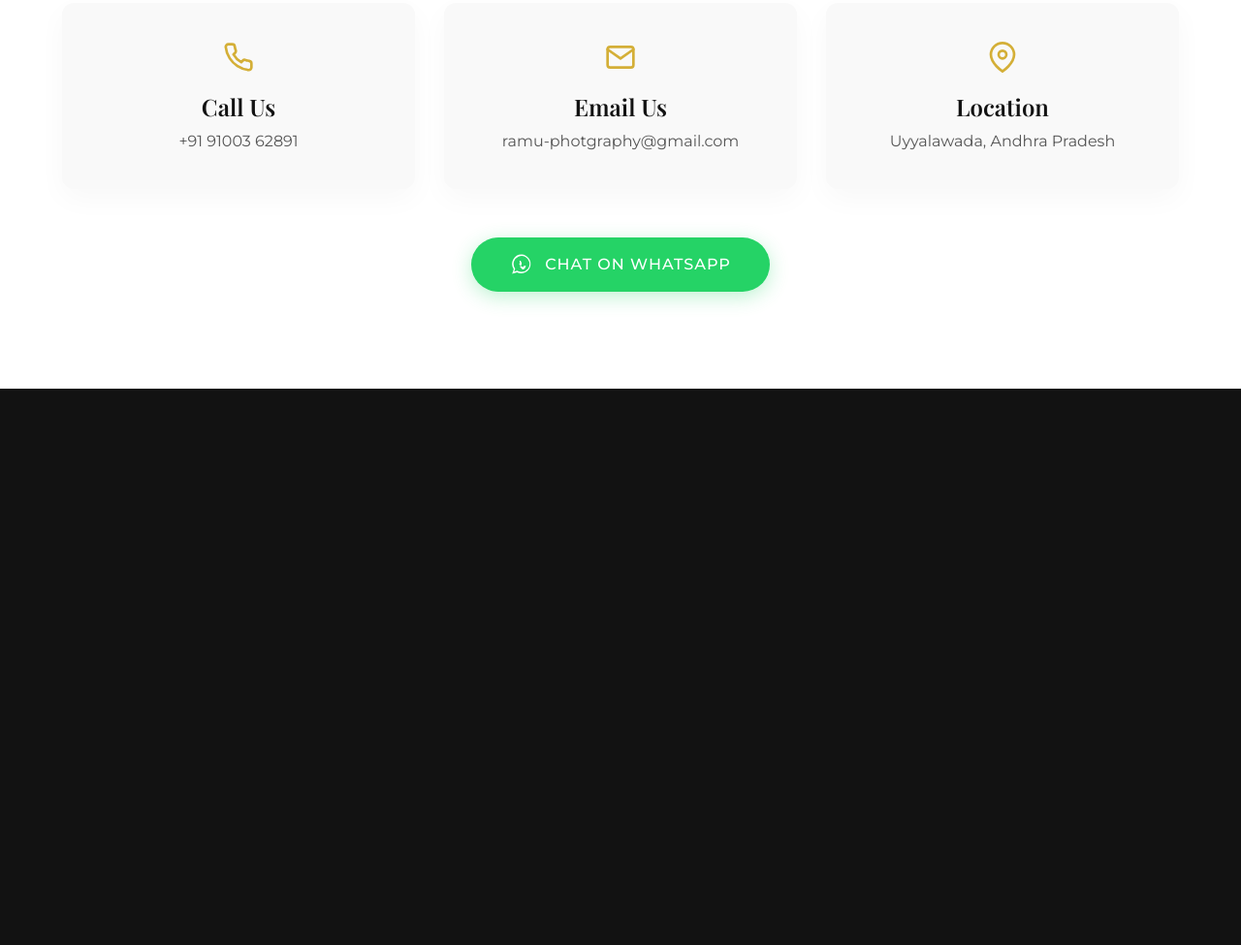
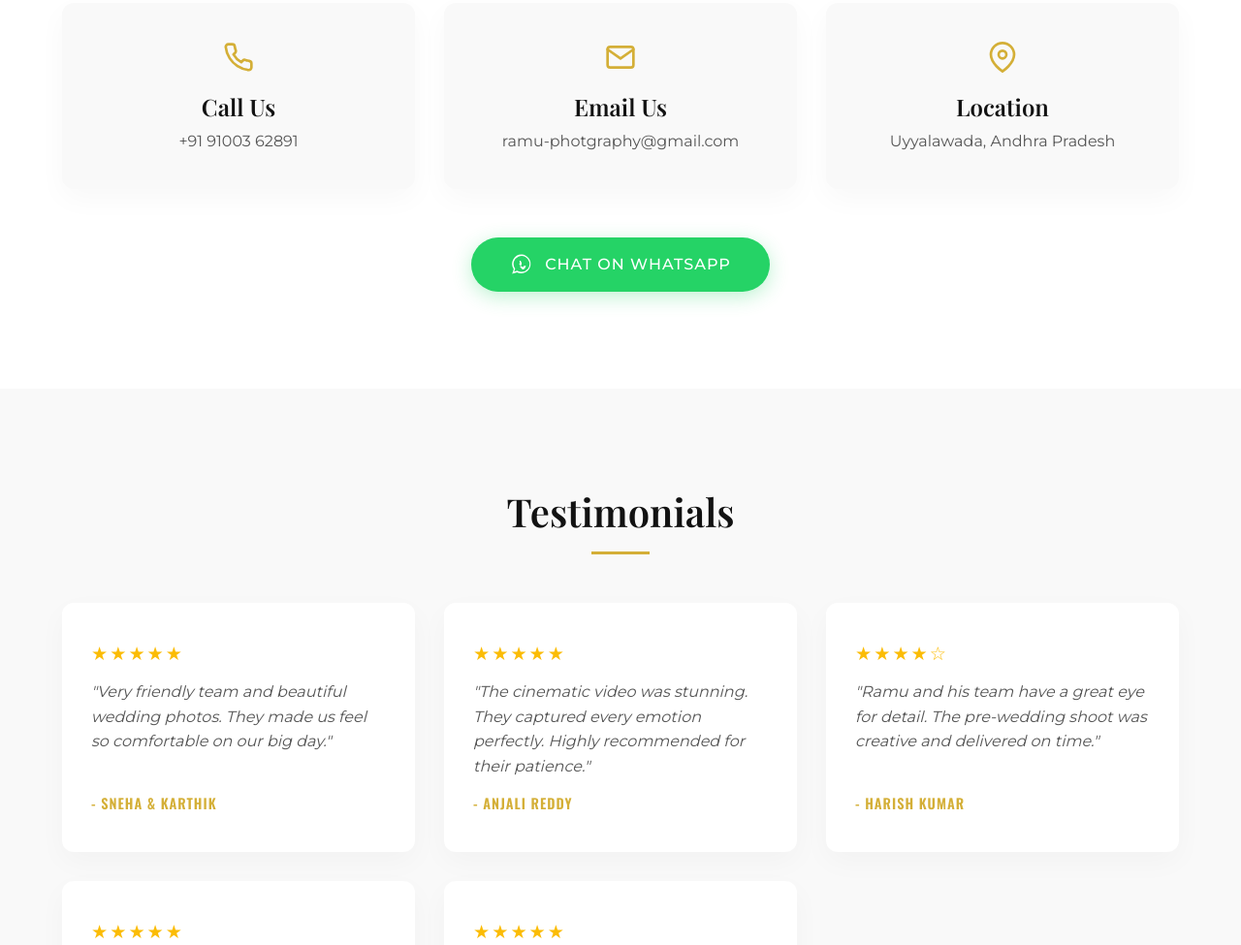
Before and after one commit to html-ramu/ramu-photography, a plain HTML site: page index.html in a window 1280 px wide. Shown: the part 1825-2800 px from the top of the page at 97% size. Before the commit the page ends 2226 px from the top, so only its background shows below. Drawn offline with nearby package versions, Linux system fonts and the light colour scheme; a web font is replaced by a local one.

Commit message:
Update rating badge and add cinematic Testimonials section

```diff
--- a/index.html
+++ b/index.html
@@ -167,17 +167,57 @@
                 </div>
             </div>
         </section>
+
+        <section class="testimonials-section" id="testimonials">
+            <div class="testimonials-container">
+                <div class="section-header">
+                    <h2 class="section-title">Testimonials</h2>
+                    <div class="title-underline"></div>
+                </div>
+
+                <div class="testimonials-grid">
+                    <div class="testimonial-card">
+                        <div class="stars">&#9733;&#9733;&#9733;&#9733;&#9733;</div>
+                        <p class="testimonial-text">"Very friendly team and beautiful wedding photos. They made us feel so comfortable on our big day."</p>
+                        <span class="client-name">- Sneha & Karthik</span>
+                    </div>
+
+                    <div class="testimonial-card">
+                        <div class="stars">&#9733;&#9733;&#9733;&#9733;&#9733;</div>
+                        <p class="testimonial-text">"The cinematic video was stunning. They captured every emotion perfectly. Highly recommended for their patience."</p>
+                        <span class="client-name">- Anjali Reddy</span>
+                    </div>
+
+                    <div class="testimonial-card">
+                        <div class="stars">&#9733;&#9733;&#9733;&#9733;&#9734;</div>
+                        <p class="testimonial-text">"Ramu and his team have a great eye for detail. The pre-wedding shoot was creative and delivered on time."</p>
+                        <span class="client-name">- Harish Kumar</span>
+                    </div>
+
+                    <div class="testimonial-card">
+                        <div class="stars">&#9733;&#9733;&#9733;&#9733;&#9733;</div>
+                        <p class="testimonial-text">"Our engagement photos turned out so elegant and natural. I love the candid moments they managed to catch."</p>
+                        <span class="client-name">- Priya & Rahul</span>
+                    </div>
+
+                    <div class="testimonial-card">
+                        <div class="stars">&#9733;&#9733;&#9733;&#9733;&#9733;</div>
+                        <p class="testimonial-text">"Professional, polite, and very talented. The album quality is premium and exactly what we hoped for."</p>
+                        <span class="client-name">- Kiran</span>
+                    </div>
+                </div>
+            </div>
+        </section>
     </main>
 
     <a href="https://wa.me/919100362891?text=Hi,%20I%20am%20interested%20in%20your%20photography%20services" class="floating-whatsapp" target="_blank" rel="noopener noreferrer" aria-label="Contact on WhatsApp">
         <svg viewBox="0 0 32 32" width="28" height="28" fill="white"><path d="M16 2a13 13 0 0 0-10.8 20.3l-2.2 6.5 6.7-2.1A13 13 0 1 0 16 2zm0 24a11 11 0 0 1-5.6-1.5l-.4-.2-4.2 1.3 1.3-4.1-.3-.4A11 11 0 1 1 16 26zm6-8.2c-.3-.2-2-.1-2.3-.1-.3 0-.4 0-.6.3l-1 1.2c-.2.2-.4.3-.7.1-.3-.2-1.4-.5-2.7-1.6-1-1-1.7-2.1-1.9-2.4-.2-.3 0-.4.1-.6l.5-.6c.2-.2.2-.4.3-.6.1-.2 0-.4-.1-.6-.2-.3-.8-2-.1-2.1.2 0 .5 0 .7 0 .2 0 .5.1.7.4.5.7 1.2 2 1.2 3.1s-.4 2.1-.8 2.6c-.4.4-.8.9-1.2 1.3-.2.2-.5.5-.3.8 1.4 2.3 3.1 3.2 4.2 3.7.3.1.6.1.8-.1l1.1-1.3c.2-.3.5-.4.8-.2z"/></svg>
     </a>
 
-    <div class="floating-google-review">
+    <div class="floating-review-badge">
         <div class="review-content">
-            <span class="google-g">G</span>
             <div class="stars">&#9733;&#9733;&#9733;&#9733;&#9734;</div>
-            <span class="rating-text">4.7 on Google</span>
+            <span class="rating-text">4.7</span>
         </div>
     </div>
 
--- a/style.css
+++ b/style.css
@@ -410,7 +410,7 @@ a {
    ========================================= */
 .contact-section {
     padding: 100px 5%;
-    background-color: var(--color-white); /* Soft contrast against About Us */
+    background-color: var(--color-white);
     color: var(--color-dark);
     animation: smoothFadeIn 1.5s ease-out forwards;
 }
@@ -442,7 +442,6 @@ a {
     text-decoration: none;
 }
 
-/* Clickable cards hover effect */
 a.contact-card:hover {
     transform: translateY(-5px);
     box-shadow: 0 15px 40px rgba(0,0,0,0.08);
@@ -499,6 +498,68 @@ a.contact-card:hover p {
 }
 
 /* =========================================
+   Testimonials Section
+   ========================================= */
+.testimonials-section {
+    padding: 100px 5%;
+    background-color: var(--color-light);
+    color: var(--color-dark);
+    animation: smoothFadeIn 1.5s ease-out forwards;
+}
+
+.testimonials-container {
+    max-width: 1200px;
+    margin: 0 auto;
+}
+
+.testimonials-grid {
+    display: grid;
+    grid-template-columns: repeat(auto-fit, minmax(280px, 1fr));
+    gap: 30px;
+    margin-top: 50px;
+}
+
+.testimonial-card {
+    background: var(--color-white);
+    padding: 40px 30px;
+    border-radius: 12px;
+    box-shadow: 0 10px 30px rgba(0,0,0,0.03);
+    transition: transform 0.3s ease, box-shadow 0.3s ease;
+    display: flex;
+    flex-direction: column;
+    gap: 15px;
+}
+
+.testimonial-card:hover {
+    transform: translateY(-5px);
+    box-shadow: 0 15px 40px rgba(0,0,0,0.08);
+}
+
+.testimonial-card .stars {
+    color: #FBBC05;
+    font-size: 1.2rem;
+    letter-spacing: 2px;
+}
+
+.testimonial-text {
+    font-family: var(--font-body);
+    font-size: 1rem;
+    color: #555;
+    line-height: 1.6;
+    font-style: italic;
+    flex-grow: 1; /* Ensures client names align at the bottom if text lengths vary */
+}
+
+.client-name {
+    font-family: var(--font-tagline);
+    font-size: 0.9rem;
+    color: var(--color-primary);
+    text-transform: uppercase;
+    letter-spacing: 1px;
+    font-weight: 600;
+}
+
+/* =========================================
    Floating Elements
    ========================================= */
 .floating-whatsapp {
@@ -521,7 +582,8 @@ a.contact-card:hover p {
     transform: scale(1.15) translateY(-5px);
 }
 
-.floating-google-review {
+/* Updated Floating Badge */
+.floating-review-badge {
     position: fixed;
     bottom: 30px;
     right: 30px;
@@ -534,7 +596,7 @@ a.contact-card:hover p {
     transition: transform 0.3s ease;
 }
 
-.floating-google-review:hover {
+.floating-review-badge:hover {
     transform: translateY(-5px);
 }
 
@@ -542,13 +604,6 @@ a.contact-card:hover p {
     display: flex;
     align-items: center;
     gap: 10px;
-}
-
-.google-g {
-    font-family: 'Arial', sans-serif;
-    font-weight: bold;
-    color: #4285F4;
-    font-size: 1.2rem;
 }
 
 .stars {
@@ -687,6 +742,20 @@ a.contact-card:hover p {
         padding: 15px 20px;
     }
 
+    /* Mobile adjustments for Testimonials */
+    .testimonials-section {
+        padding: 60px 5%;
+    }
+
+    .testimonials-grid {
+        gap: 20px;
+        margin-top: 30px;
+    }
+
+    .testimonial-card {
+        padding: 30px 20px;
+    }
+
     /* Floating buttons tweaks */
     .floating-whatsapp {
         bottom: 25px;
@@ -695,7 +764,7 @@ a.contact-card:hover p {
         height: 50px;
     }
 
-    .floating-google-review {
+    .floating-review-badge {
         bottom: 25px;
         right: 15px;
         padding: 8px 12px;
```
